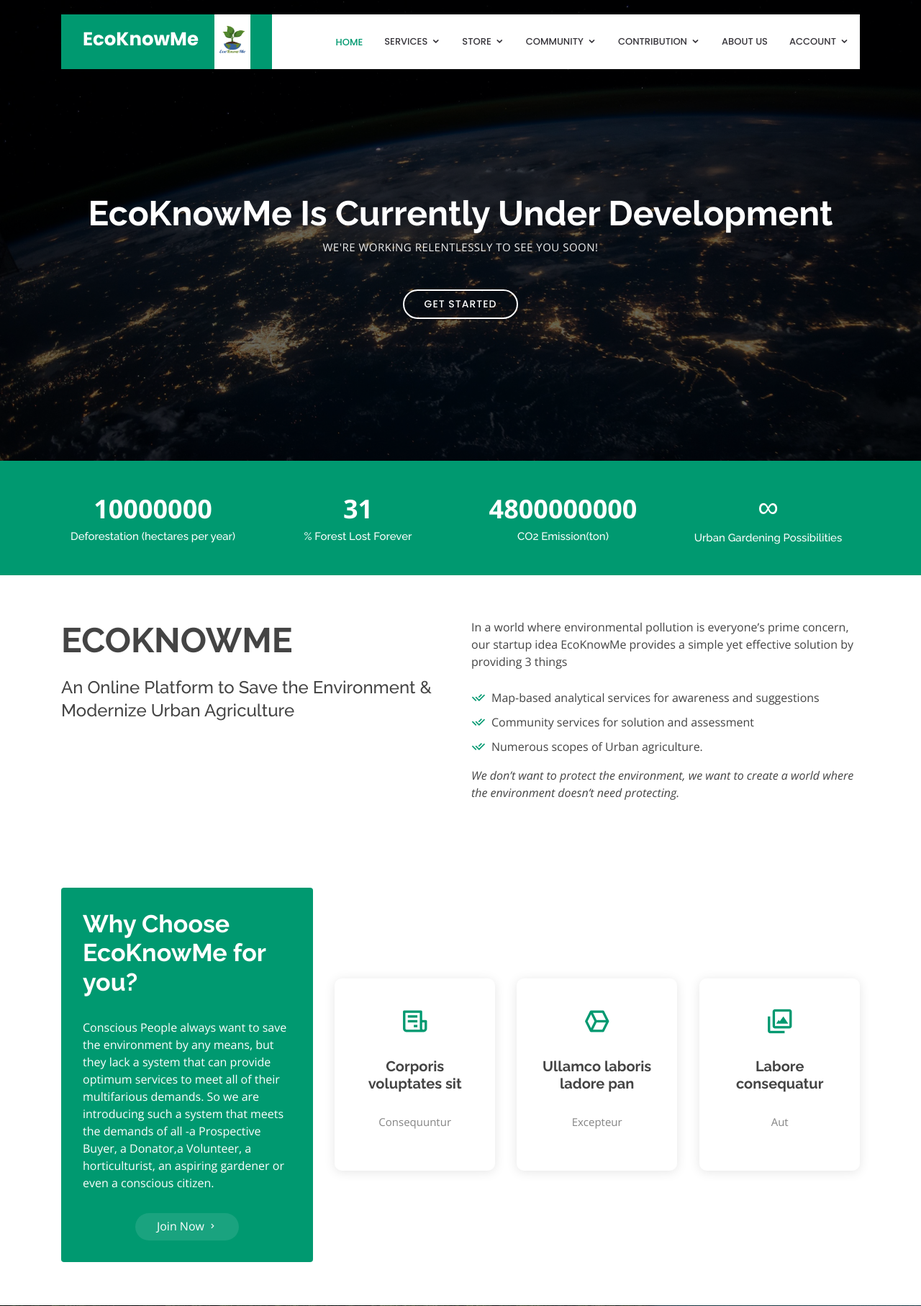
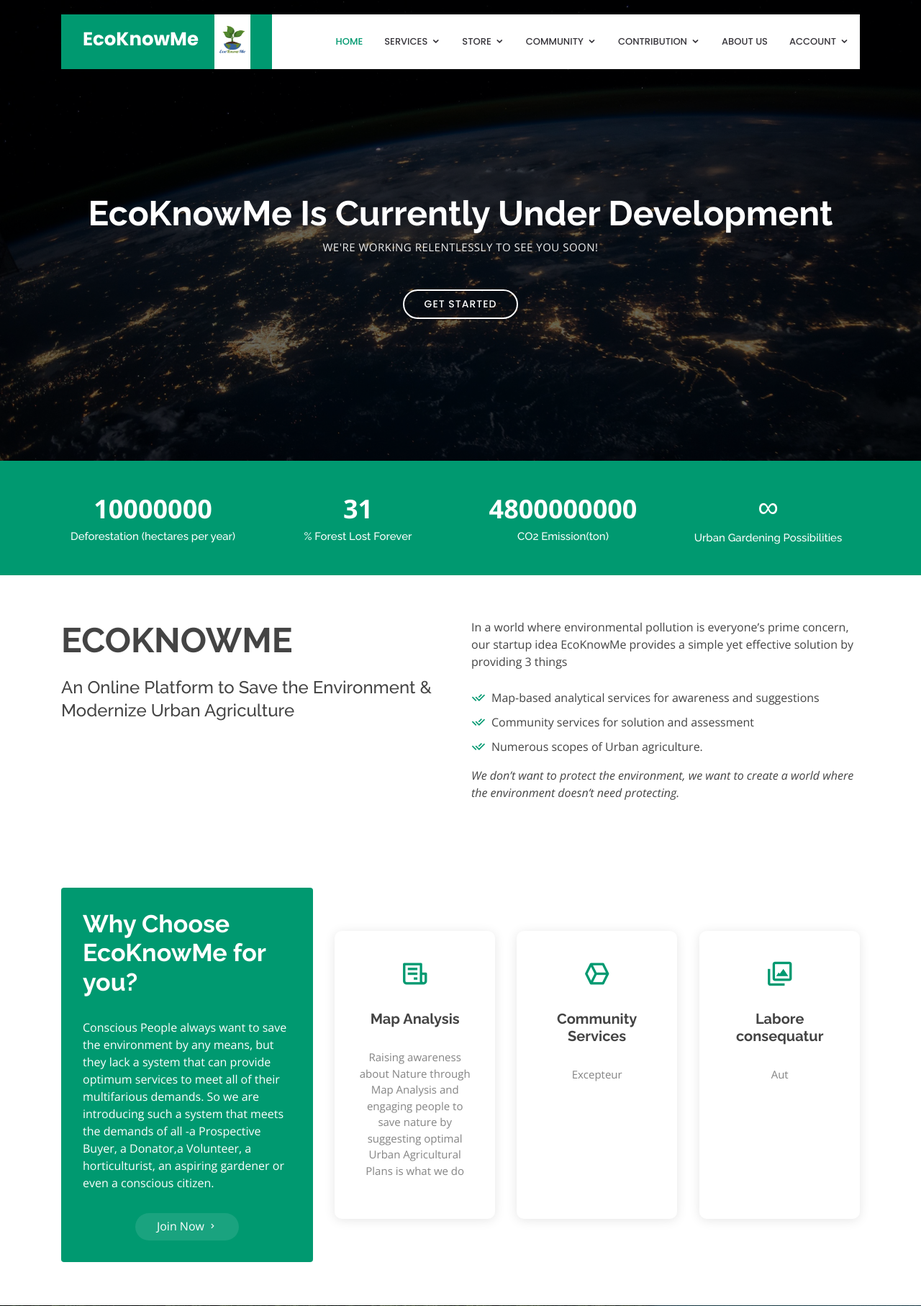
Before and after one commit to ecoknowme/testecoknowme, a Flask app: page / in a window 1280 px wide. Shown: the top 1814 px of the page at 72% size. Run offline with Flask 2, Linux system fonts and the light colour scheme; some libraries are stand-ins or nearby versions.

Commit message:
Update index.html

```diff
--- a/flaskblog/templates/index.html
+++ b/flaskblog/templates/index.html
@@ -213,14 +213,14 @@
                 <div class="col-xl-4 d-flex align-items-stretch" data-aos="zoom-in" data-aos-delay="100">
                   <div class="icon-box mt-4 mt-xl-0">
                     <i class="bx bx-receipt"></i>
-                    <h4>Corporis voluptates sit</h4>
-                    <p>Consequuntur</p>
+                    <h4>Map Analysis</h4>
+                    <p>Raising awareness about Nature through Map Analysis and engaging people to save nature by suggesting optimal Urban Agricultural Plans is what we do</p>
                   </div>
                 </div>
                 <div class="col-xl-4 d-flex align-items-stretch" data-aos="zoom-in" data-aos-delay="200">
                   <div class="icon-box mt-4 mt-xl-0">
                     <i class="bx bx-cube-alt"></i>
-                    <h4>Ullamco laboris ladore pan</h4>
+                    <h4>Community Services</h4>
                     <p>Excepteur</p>
                   </div>
                 </div>
```
